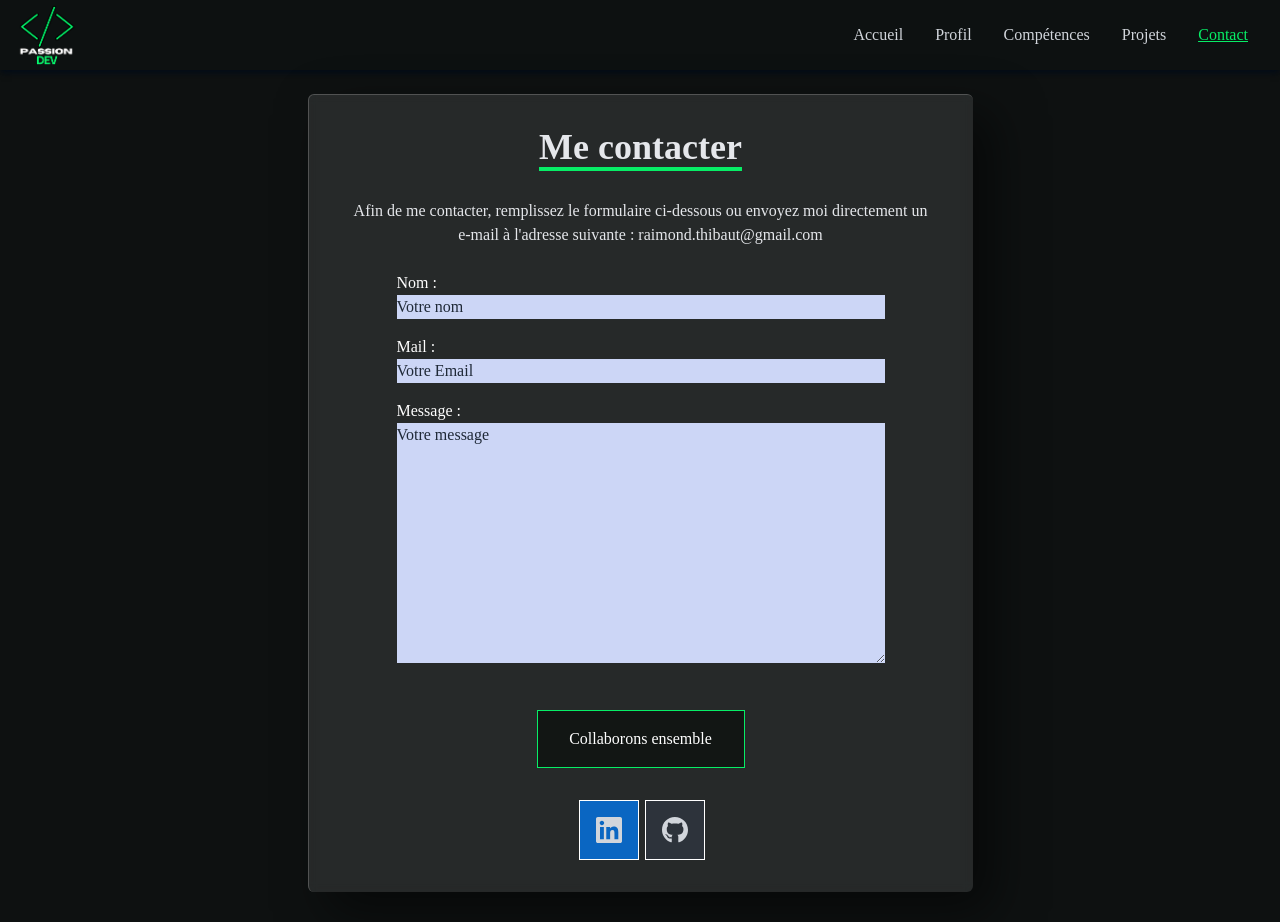
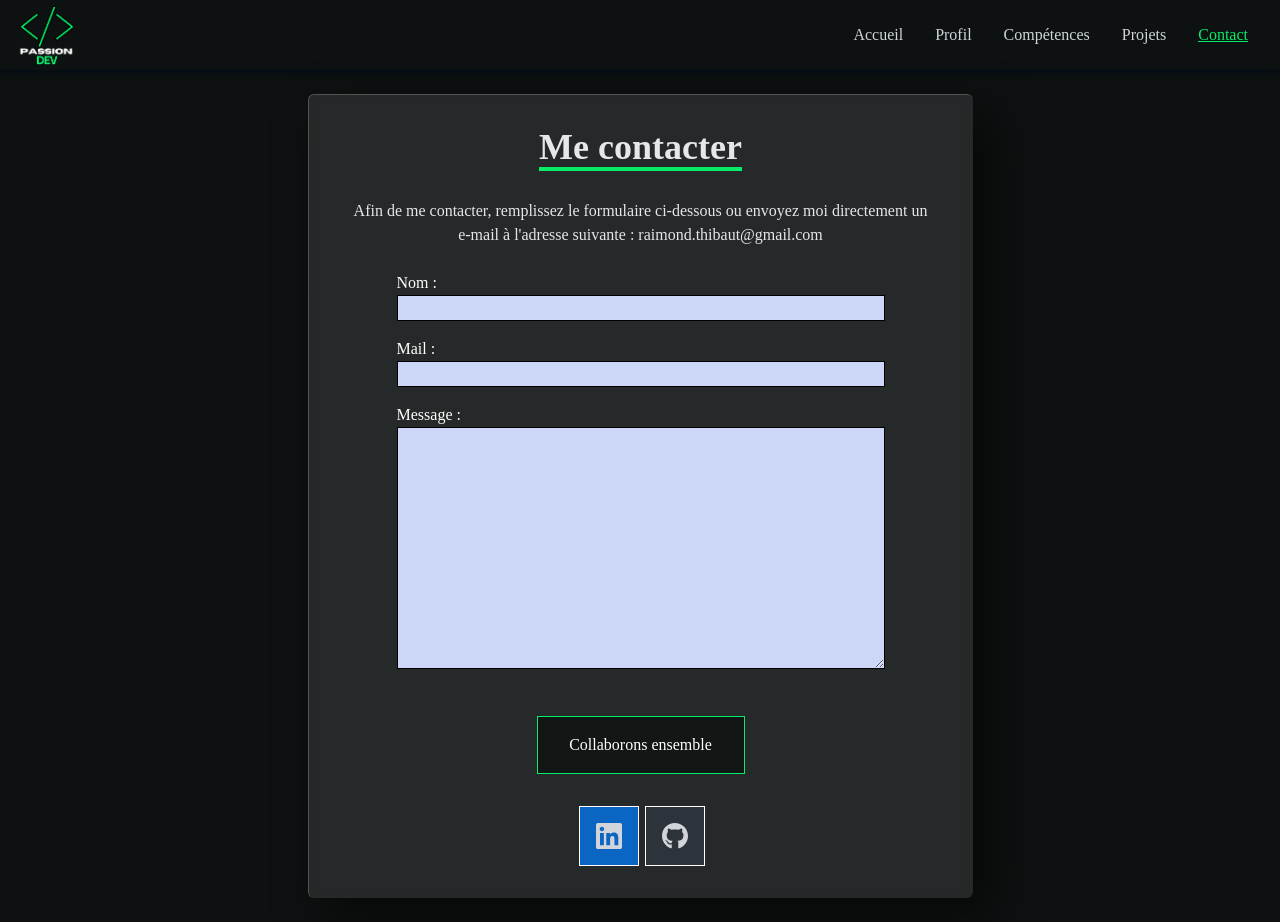
Before and after one commit to ThibautRaimond/portfolio, a React (Create React App) app: page /portfolio/contact in a window 1280 px wide. Built offline with nearby package versions, Linux system fonts and the light colour scheme.

Commit message:
fix accessibility on contact page

```diff
--- a/src/pages/ContactPage.jsx
+++ b/src/pages/ContactPage.jsx
@@ -36,41 +36,42 @@ const Contact = () => {
 						<div>
 							<p id="name" className="text-[white]">Nom :</p>
 							<input
-								className="bg-[#ccd6f6] placeholder-gray-800 w-full" // Ajout de w-full
+								aria-labelledby="name"
+								autocomplete="family-name"
 								type="text"
-								placeholder="Votre nom"
 								name="name"
-								aria-describedby="name"
+								className="bg-[#ccd6f6] placeholder-gray-800 w-full border border-[1px] border-black"
 							/>
 						</div>
 						<div>
 							<p id="mail" className="text-[white] mt-4">Mail :</p>
 							<input
-								className="bg-[#ccd6f6] placeholder-gray-800 w-full" // Ajout de w-full
+								aria-labelledby="mail"
+								autocomplete="email"
+								name="email"
 								type="email"
-								placeholder="Votre Email"
-								name="email"
-								aria-describedby="mail"
+								className="bg-[#ccd6f6] placeholder-gray-800 w-full border border-[1px] border-black"
 							/>
 						</div>
 						<div>
 							<p id="message" className="text-[white] mt-4">Message :</p>
 							<textarea
+								aria-labelledby="message"
 								name="message"
-								className="bg-[#ccd6f6] placeholder-gray-800 w-full" // Ajout de w-full
 								rows="10"
-								placeholder="Votre message"
-								aria-describedby="message"
+								className="bg-[#ccd6f6] placeholder-gray-800 w-full border border-[1px] border-black"
 							></textarea>
 						</div>
 					</div>
+
 					<div className="flex justify-center">
 						{/* --button-- */}
 						<button
 							className="bg-[#121614] overflow-hidden relative no-underline text-white border-[#07ed66] border-[1.5px] py-4 bg-[#121614] hover:text-green-500 hover:underline hover:underline-thickness-2 focus:underline py-4 px-8 mt-6 sm:mt-10 mb-4"
 							type="submit"
+							title="Collaborons ensemble ; envoyez votre message"
 						>
-							Collaborons ensemble
+							<div aria-hidden="true">Collaborons ensemble</div> {/* pour éviter la répition du title */}
 						</button>
 					</div>
 				</form>
```
Also changed, not shown: 12 other files (tests, documents, lock files or other folders).
